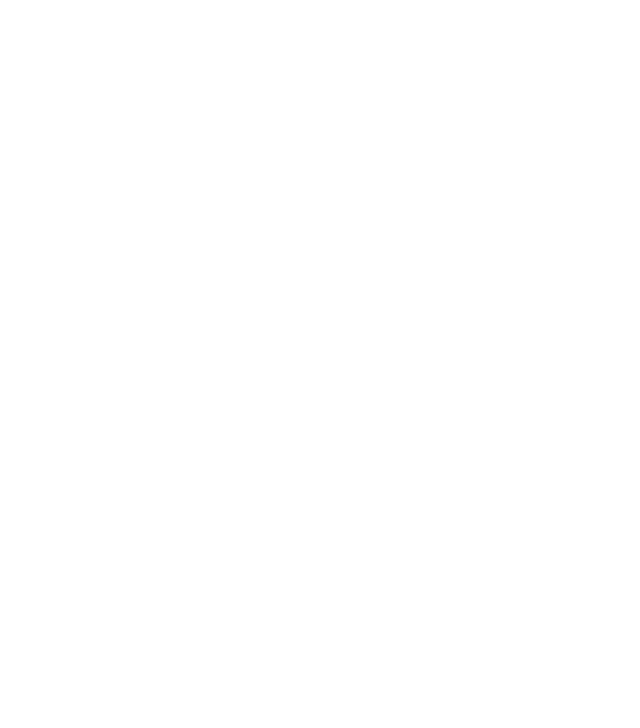
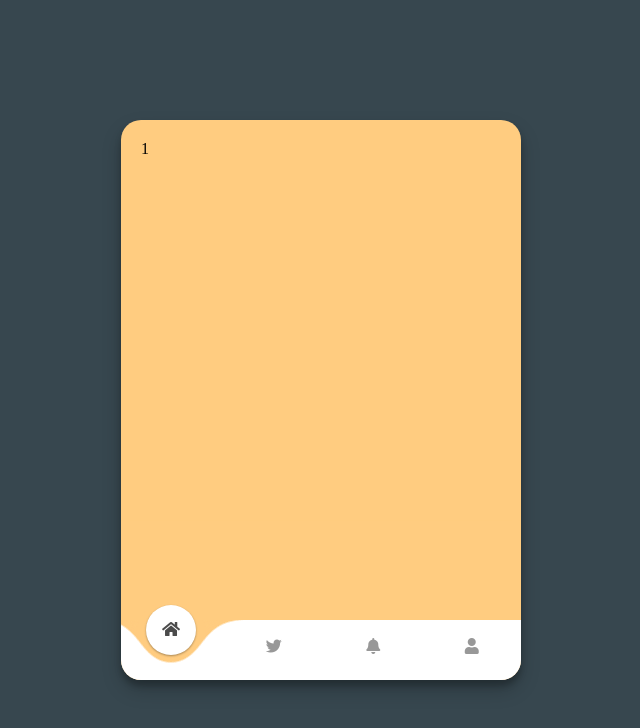
Before and after one commit to WilliamChen0811/myWeb, a plain HTML site: page AboutMe.html in a window 1280 px wide. Shown: the whole page, without its empty margins (319-959 px from the left). Drawn offline with nearby package versions, Linux system fonts and the light colour scheme; some packages are replaced by stand-ins of ours.

Commit message:
Add files via upload

```diff
--- a/AboutMe.html
+++ b/AboutMe.html
@@ -7,11 +7,55 @@
         <meta name="viewport" content="width=device-width, initial-scale=1">
 
 	<!-- CSS -->
-        <link rel="stylesheet" href="https://unpkg.com/ress/dist/ress.min.css">
-        <!-- <link href="css/style.css" rel="stylesheet"> -->
+		<link rel='stylesheet' href='https://cdnjs.cloudflare.com/ajax/libs/font-awesome/5.12.0-2/css/all.min.css'>
+		<link href="css/AboutMeStyle.css" rel="stylesheet">
 	</head>
 
 	<body>
+		<div id="navbarContainer">
+			<div class="textDiv" id="td1">
+			1
+			</div>
+			<div class="textDiv" id="td2">
+			2
+			</div>
+			<div class="textDiv" id="td3">
+			3
+			</div>
+			<div class="textDiv" id="td4">
+			4
+			</div>
+			<div id="navbar">
+				<div id="bubbleWrapper">
+					<div id="bubble1" class="bubble"><span class="icon"><i class="fas fa-home"></i></span></div>
+					<div id="bubble2" class="bubble"><span class="icon"><i class="fab fa-twitter"></i></span></div>
+					<div id="bubble3" class="bubble"><span class="icon"><i class="fas fa-bell"></i></span></div>
+					<div id="bubble4" class="bubble"><span class="icon"><i class="fas fa-user"></i></span></div>
+				</div>
+			<div id="menuWrapper">
+				<div id="menu1" class="menuElement" onclick="move('1', '50px', '#ffcc80')"><i class="fas fa-home"></i></div>
+				<div id="menu2" class="menuElement" onclick="move('2', '150px', '#81d4fa')"><i class="fab fa-twitter"></i></div>
+				<div id="menu3" class="menuElement" onclick="move('3', '250px', '#c5e1a5')"><i class="fas fa-bell"></i></div>
+				<div id="menu4" class="menuElement" onclick="move('4', '350px', '#ce93d8')"><i class="fas fa-user"></i></div>
+			</div>
+			</div>
+			<div id="bgWrapper">
+				<div id="bg"></div>
+				<div id="bgBubble"></div>
+			</div>
+		</div>
+
+		<svg width="0" height="0" >
+			<defs>
+				<filter id="goo">
+					<feGaussianBlur in="SourceGraphic" stdDeviation="20" result="blur" id="blurFilter"/>
+					<feColorMatrix in="blur" mode="matrix" values="1 0 0 0 0  0 1 0 0 0  0 0 1 0 0  0 0 0 30 -15" result="goo" />
+					<feComposite in="SourceGraphic" in2="goo" operator="atop"/>
+				</filter>
+			</defs>
+		</svg>
 
 	</body>
+	<script src='https://cdnjs.cloudflare.com/ajax/libs/gsap/3.3.3/gsap.min.js'></script>
+	<script  src="script/AboutMeJS.js"></script>
 </html>
--- /dev/null
+++ b/css/AboutMeStyle.css
@@ -0,0 +1,135 @@
+body {
+  background: #37474f;
+  width: 100vw;
+  height: 100vh;
+  display: flex;
+  justify-content: center;
+  align-items: center;
+  margin: 0;
+  overflow: hidden;
+}
+
+#navbarContainer {
+  width: 400px;
+  min-width: 400px;
+  height: 70vh;
+  background-color: #ffcc80;
+  border-radius: 20px;
+  display: flex;
+  justify-content: flex-end;
+  flex-direction: column;
+  overflow: hidden;
+  position: relative;
+  box-shadow: 0 10px 20px rgba(0, 0, 0, 0.19), 0 6px 6px rgba(0, 0, 0, 0.23);
+}
+
+#navbar {
+  width: 100%;
+  height: 60px;
+  background-color: #fff;
+  position: absolute;
+}
+
+#bubbleWrapper {
+  position: absolute;
+  display: flex;
+  justify-content: space-around;
+  width: 100%;
+  bottom: 25px;
+}
+
+.bubble {
+  background-color: #fff;
+  width: 50px;
+  height: 50px;
+  bottom: 85px;
+  border-radius: 50%;
+  z-index: 1;
+  transform: translateY(120%);
+  display: flex;
+  justify-content: center;
+  align-items: center;
+}
+
+.icon {
+  opacity: 0;
+}
+
+#bubble1 {
+  transform: translateY(0%);
+  box-shadow: 0 1px 3px rgba(0, 0, 0, 0.12), 0 1px 2px rgba(0, 0, 0, 0.24);
+}
+#bubble1 > span {
+  opacity: 0.7;
+}
+
+#bgWrapper {
+  filter: url(#goo);
+  width: 100%;
+  height: 100px;
+  position: absolute;
+  bottom: 60px;
+}
+
+#bg {
+  background-color: #ffcc80;
+  width: 120%;
+  height: 100%;
+  margin-left: -10%;
+}
+
+#bgBubble {
+  position: absolute;
+  background-color: #ffcc80;
+  width: 70px;
+  height: 70px;
+  border-radius: 50%;
+  bottom: -50px;
+  left: 50px;
+  transform: translateX(-50%);
+}
+
+#menuWrapper {
+  position: absolute;
+  width: 100%;
+  display: flex;
+  justify-content: space-around;
+}
+
+.menuElement {
+  opacity: 0.4;
+  transform: translateY(100%);
+  cursor: pointer;
+}
+.menuElement:hover {
+  opacity: 0.5;
+}
+
+#contentWrapper {
+  position: absolute;
+  top: 50%;
+  width: 100%;
+  transform: translateY(-50%);
+  display: flex;
+  justify-content: center;
+  align-items: center;
+}
+#contentWrapper h2 {
+  color: #fff;
+  font-family: sans-serif;
+  font-weight: 400;
+}
+
+.content {
+  display: none;
+  opacity: 0;
+}
+
+.textDiv {
+	position: absolute;
+	width: 90%;
+	height: 75%;
+	padding: 5%;
+	top: 0;
+	display: none;
+}
--- /dev/null
+++ b/script/AboutMeJS.js
@@ -0,0 +1,25 @@
+document.getElementById('td1').style.display = "block";
+function move(id, position, color) {
+    var tl = gsap.timeline();
+    tl.to("#bgBubble", {duration: 0.15, bottom: "-30px", ease: "ease-out"}, 0)
+      .to("#bubble1", {duration: 0.1, y: "120%", boxShadow: 'none', ease: "ease-out",}, 0)
+      .to("#bubble2", {duration: 0.1, y: "120%", boxShadow: 'none', ease: "ease-out",}, 0)
+      .to("#bubble3", {duration: 0.1, y: "120%", boxShadow: 'none', ease: "ease-out",}, 0)
+      .to("#bubble4", {duration: 0.1, y: "120%", boxShadow: 'none', ease: "ease-out",}, 0)
+      .to(".icon", {duration: 0.05, opacity: 0, ease: "ease-out",}, 0)
+      .to("#bgBubble", {duration: 0.2, left: position, ease: "ease-in-out"}, 0.1)
+      .to("#bgBubble", {duration: 0.15, bottom: "-50px", ease: "ease-out"}, '-=0.2')
+      .to(`#bubble${id}`, {duration: 0.15, y: "0%", opacity: 1, boxShadow: '0 1px 3px rgba(0,0,0,0.12), 0 1px 2px rgba(0,0,0,0.24)', ease: "ease-out"}, '-=0.1')
+      .to(`#bubble${id}> span`, {duration: 0.15, y: "0%", opacity: 0.7, ease: "ease-out"}, '-=0.1')
+      .to("#navbarContainer", {duration: 0.3, backgroundColor: color, ease: "ease-in-out"}, 0)
+      .to("#bg", {duration: 0.3, backgroundColor: color, ease: "ease-in-out"}, 0)
+      .to("#bgBubble", {duration: 0.3, backgroundColor: color, ease: "ease-in-out"}, 0)
+
+	// 隱藏所有的.textDiv
+    document.querySelectorAll(".textDiv").forEach(function(element) {
+        element.style.display = "none";
+    });
+	// 顯示對應的.textDiv
+    var textDivId = "td" + id;
+    document.getElementById(textDivId).style.display = "block";
+}
```
Lines whose indentation alone changed are shown as unchanged.
